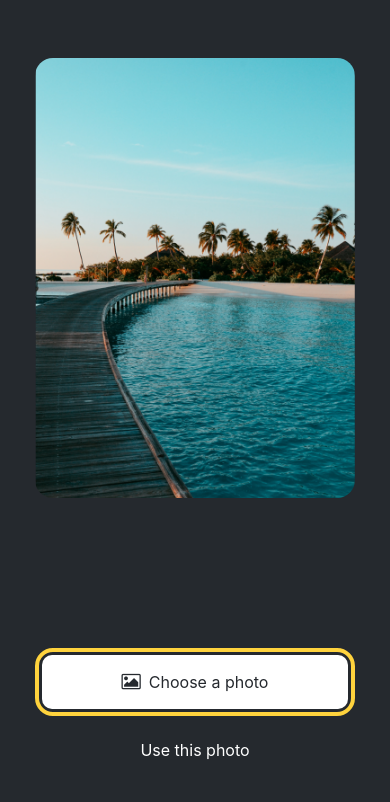
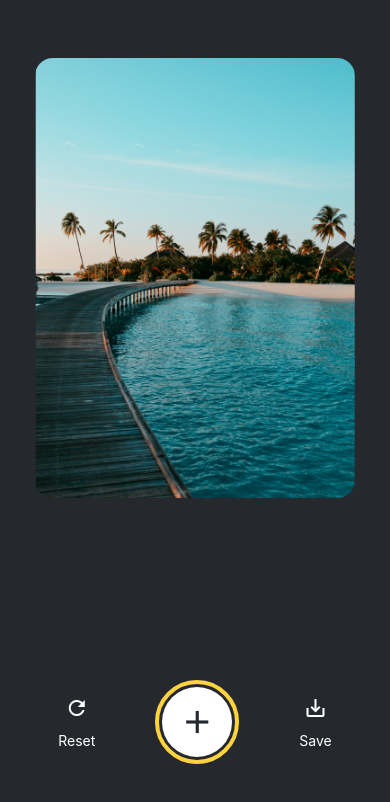
Before and after one commit to pinhob/expo-intro-tutorial-stickersmash, a React Native app: screen / in a window 390 px wide. Shown: the top 802 px of the page. Built offline with nearby package versions, Linux system fonts and the light colour scheme.

Commit message:
feat: continue tutorial

```diff
--- a/App.js
+++ b/App.js
@@ -4,18 +4,62 @@ import { StyleSheet, View} from "react-native";
 import Button from './components/Button';
 import ImageViewer from './components/ImageViewer';
 
+import * as ImagePicker from 'expo-image-picker';
+import { useState } from "react";
+import CircleButton from "./components/CircleButton";
+import IconButton from "./components/IconButton";
+
 const PlaceholderImage = require("./assets/images/background-image.png");
 
 export default function App() {
+  const [selectedImage, setSelectedImage] = useState(null);
+  const [showAppOptions, setShowAppOptions] = useState(true);
+
+
+  const pickImageAsync = async () => {
+    let result = await ImagePicker.launchImageLibraryAsync({
+      allowsEditing: true,
+      quality: 1,
+    });
+
+    if (!result.canceled) {
+      setSelectedImage(result.assets[0].uri);
+      setShowAppOptions(true);
+    } else {
+      alert ('You did not select any image.')
+    }
+  }
+
+  const onReset = () => {
+    setShowAppOptions(false);
+  }
+
+  const onAddSticker = () => {}
+
+  const onSaveImageAsync = async () => {}
+
+
   return (
     <View style={styles.container}>
       <View style={styles.imageContainer}>
-        <ImageViewer placeholderImageSource={PlaceholderImage} />
+        <ImageViewer placeholderImageSource={PlaceholderImage} selectedImage={selectedImage} />
       </View>
-      <View style={styles.footerContainer}>
-        <Button theme="primary" label="Choose a photo" />
-        <Button label="Use this photo" />
+
+      {showAppOptions ? (
+        <View style={styles.optionsContainer}>
+          <View style={styles.optionsRow}>
+            <IconButton icon="refresh" label="Reset" onPress={onReset} />
+            <CircleButton onPress={onAddSticker} />
+            <IconButton icon="save-alt" label="Save" onPress={onSaveImageAsync} />
+          </View>
+        </View>
+      ) : (
+        <View style={styles.footerContainer}>
+
+        <Button theme="primary" label="Choose a photo" onPress={pickImageAsync} />
+        <Button label="Use this photo" onPress={() => setShowAppOptions(true)} />
       </View>
+      )}
       <StatusBar style="auto" />
     </View>
   );
@@ -35,4 +79,12 @@ const styles = StyleSheet.create({
     flex: 1 / 3,
     alignItems: 'center',
   },
+  optionsContainer: {
+    position: 'absolute',
+    bottom: 80,
+  },
+  optionsRow: {
+    alignItems: 'center',
+    flexDirection: 'row',
+  },
 });
--- a/components/Button.js
+++ b/components/Button.js
@@ -1,11 +1,13 @@
 import { FontAwesome } from "@expo/vector-icons";
+import { useState } from "react";
 import { View, Pressable, Text, StyleSheet } from "react-native";
 
-export default function Button({ label, theme }) {
+export default function Button({ label, theme, onPress }) {
+
   if (theme === "primary") {
     return (
       <View style={[styles.buttonContainer, { borderWidth: 4, borderColor: "#ffd33d", borderRadius: 18 }]}>
-        <Pressable style={[styles.button, { backgroundColor: "#fff" }]} onPress={() => alert('You pressed a button.')}>
+        <Pressable style={[styles.button, { backgroundColor: "#fff" }]} onPress={onPress}>
           <FontAwesome
             name="picture-o"
             size={18}
@@ -20,7 +22,7 @@ export default function Button({ label, theme }) {
 
   return (
     <View style={styles.buttonContainer}>
-      <Pressable style={styles.button} onPress={() => alert('You pressed a button.')}>
+      <Pressable style={styles.button} onPress={onPress}>
         <Text style={styles.buttonLabel}>{label}</Text>
       </Pressable>
     </View>
--- /dev/null
+++ b/components/CircleButton.js
@@ -0,0 +1,31 @@
+import { View, Pressable, StyleSheet } from 'react-native';
+import MaterialIcons from '@expo/vector-icons/MaterialIcons';
+
+export default function CircleButton({ onPress }) {
+  return (
+    <View style={styles.circleButtonContainer}>
+      <Pressable style={styles.circleButton} onPress={onPress}>
+        <MaterialIcons name="add" size={38} color="#25292e" />
+      </Pressable>
+    </View>
+  );
+}
+
+const styles = StyleSheet.create({
+  circleButtonContainer: {
+    width: 84,
+    height: 84,
+    marginHorizontal: 60,
+    borderWidth: 4,
+    borderColor: '#ffd33d',
+    borderRadius: 42,
+    padding: 3,
+  },
+  circleButton: {
+    flex: 1,
+    justifyContent: 'center',
+    alignItems: 'center',
+    borderRadius: 42,
+    backgroundColor: '#fff',
+  },
+});
--- /dev/null
+++ b/components/IconButton.js
@@ -0,0 +1,26 @@
+import { MaterialIcons } from "@expo/vector-icons";
+import { Pressable, StyleSheet, Text } from "react-native";
+
+export default function IconButton({ icon, label, onPress }) {
+  return (
+    <Pressable style={styles.iconButton} onPress={onPress}>
+      <MaterialIcons
+        name={icon}
+        size={24}
+        color="#fff"
+      />
+      <Text style={styles.iconButtonLabel}>{label}</Text>
+    </Pressable>
+  );
+}
+
+const styles = StyleSheet.create({
+  iconButton: {
+    justifyContent: 'center',
+    alignItems: 'center',
+  },
+  iconButtonLabel: {
+    color: '#fff',
+    marginTop: 12,
+  },
+});
--- a/components/ImageViewer.js
+++ b/components/ImageViewer.js
@@ -1,8 +1,13 @@
 import { StyleSheet, Image } from 'react-native';
 
-export default function ImageViewer({ placeholderImageSource }) {
+export default function ImageViewer({ placeholderImageSource, selectedImage }) {
+  const imageSource = selectedImage ? { uri: selectedImage } : placeholderImageSource;
+
+
   return (
-    <Image source={placeholderImageSource} style={styles.image} />
+    <>
+    <Image source={imageSource} style={styles.image} />
+    </>
   );
 }
 
--- a/package.json
+++ b/package.json
@@ -16,7 +16,8 @@
     "react": "18.3.1",
     "react-dom": "^18.2.0",
     "react-native": "0.75.2",
-    "react-native-web": "~0.19.10"
+    "react-native-web": "~0.19.10",
+    "expo-image-picker": "~15.0.7"
   },
   "devDependencies": {
     "@babel/core": "^7.20.0"
```
Also changed, not shown: 1 other file (tests, documents, lock files or other folders).
